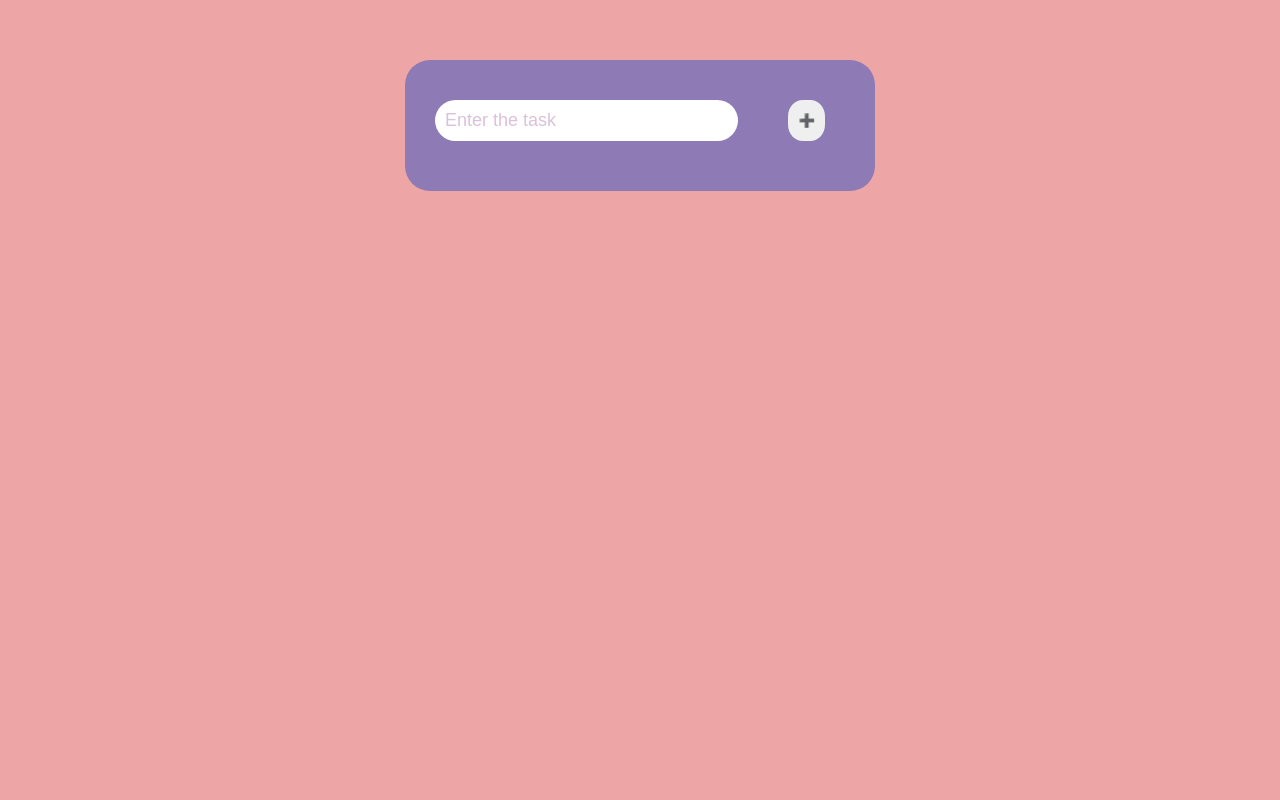
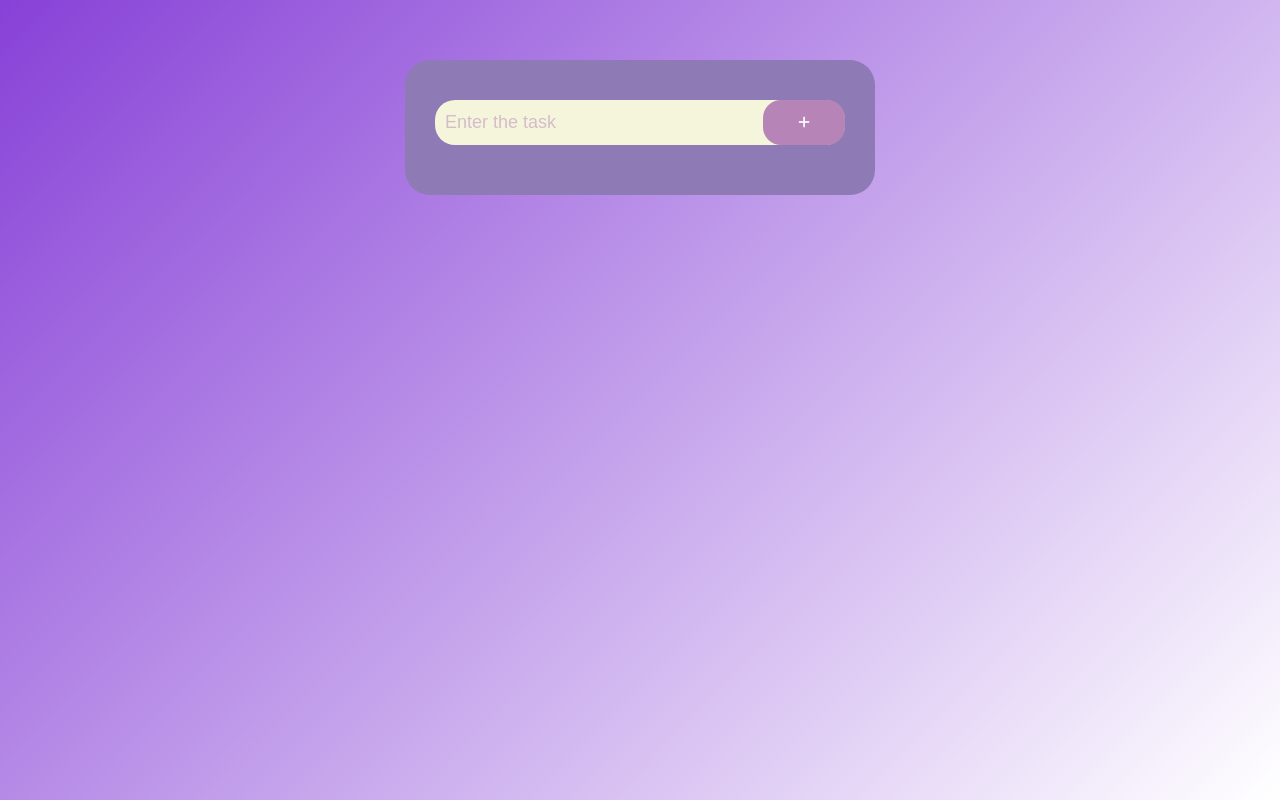
Before and after one commit to Raowl2002/to-do-list, a plain HTML site: page index.html in a window 1280 px wide. Drawn offline with Linux system fonts and the light colour scheme.

Commit message:
changed css

```diff
--- a/index.html
+++ b/index.html
@@ -15,7 +15,7 @@
         <div class="container">
             <div class = "add">
                 <input type="text" name="" id="" value="" placeholder="Enter the task">
-                <button class=" addbtn">➕</button>
+                <button class=" addbtn"><i class="fa-solid fa-plus"></i></button>
             </div>
             <ul class="task">
 
--- a/styles.css
+++ b/styles.css
@@ -2,13 +2,14 @@
     margin: 0px;
     padding:0px;
     box-sizing: border-box;
+    font-family:"Poppins",sans-serif;
 }
 body{
-    background-color:#EEA5A6;
+    width:100%;
+    min-width:100vh;
+    background:linear-gradient(135deg,rgb(135, 65, 215),white);
+    background-attachment: fixed;
     height: 100%;
-    margin: 0;
-    background-repeat: no-repeat;
-    background-attachment: fixed;
 }
 
 /* main card */
@@ -25,17 +26,19 @@ body{
     display:flex;
     justify-content: space-between;
     margin:10px 0 20px 0  ;
+    background-color: beige;
+    border-radius: 20px;
 }
 
 .add > input{
     width:100%;
     padding: 10px 10px;
-    border-radius: 25px;
     outline:0px;
     border:0px;
     font-size:18px;
     color:#B784B7;
     font-weight:25px;
+    background:transparent;
 
 }
 ::placeholder{
@@ -43,11 +46,12 @@ body{
     opacity: 0.5;
 }
 .add > .addbtn{
-    border-radius:40%;
+    border-radius:18px;
     outline:0px;
     border:0px;
-    padding:10px;
-    margin: 0 20px 0 50px ;
+    padding:15px 35px;
+    background-color: #B784B7;
+    color:white;
 }
 /* adding css to the task area */
 .task{
```
